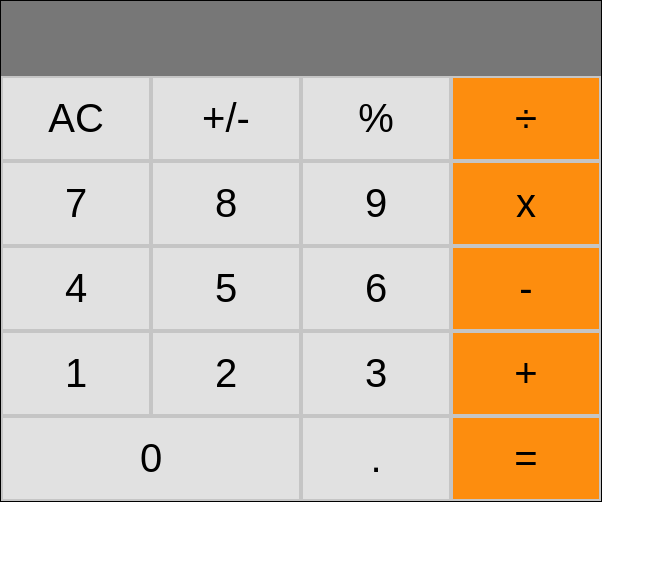
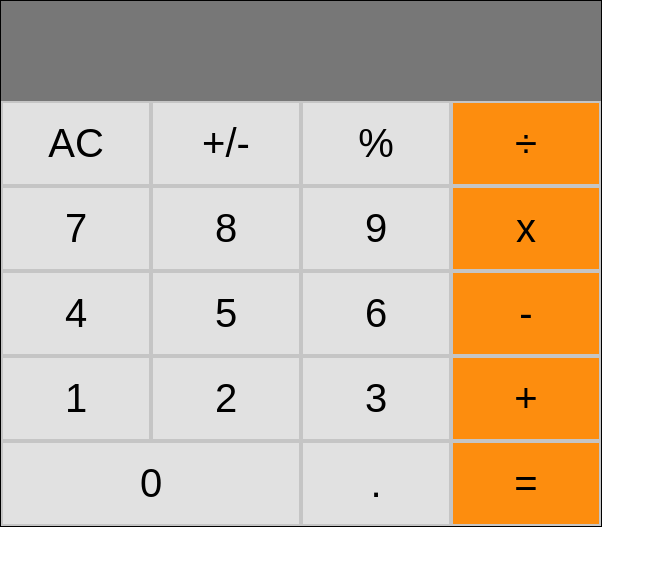
Before and after one commit to akshay-narkar/Calculator-React, a React (Create React App) app: page / in a window 1280 px wide. Shown: the top 566 px of the page, without its empty margins (0-665 px from the left). Built offline with nearby package versions, Linux system fonts and the light colour scheme.

Commit message:
Update display height

```diff
--- a/src/App.css
+++ b/src/App.css
@@ -7,7 +7,7 @@
   font-size: 40px;
   background-color: #777;
   display: flex;
-  height: 75px;
+  height: 100px;
   color: white;
   align-items: center;
   justify-content: flex-end;
```
